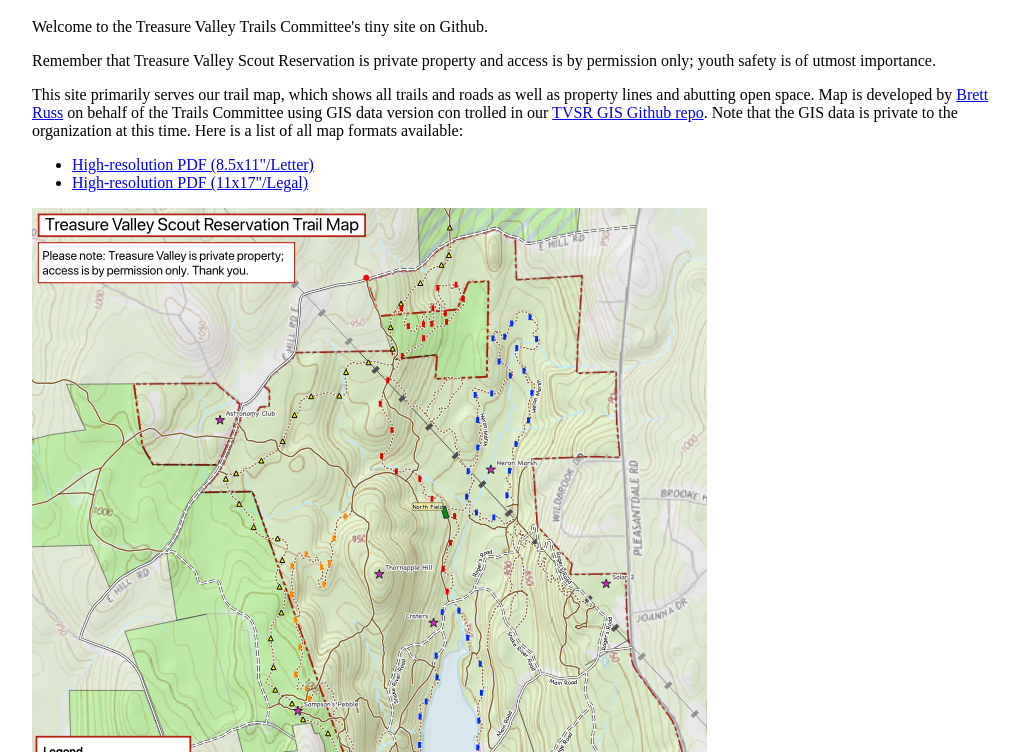
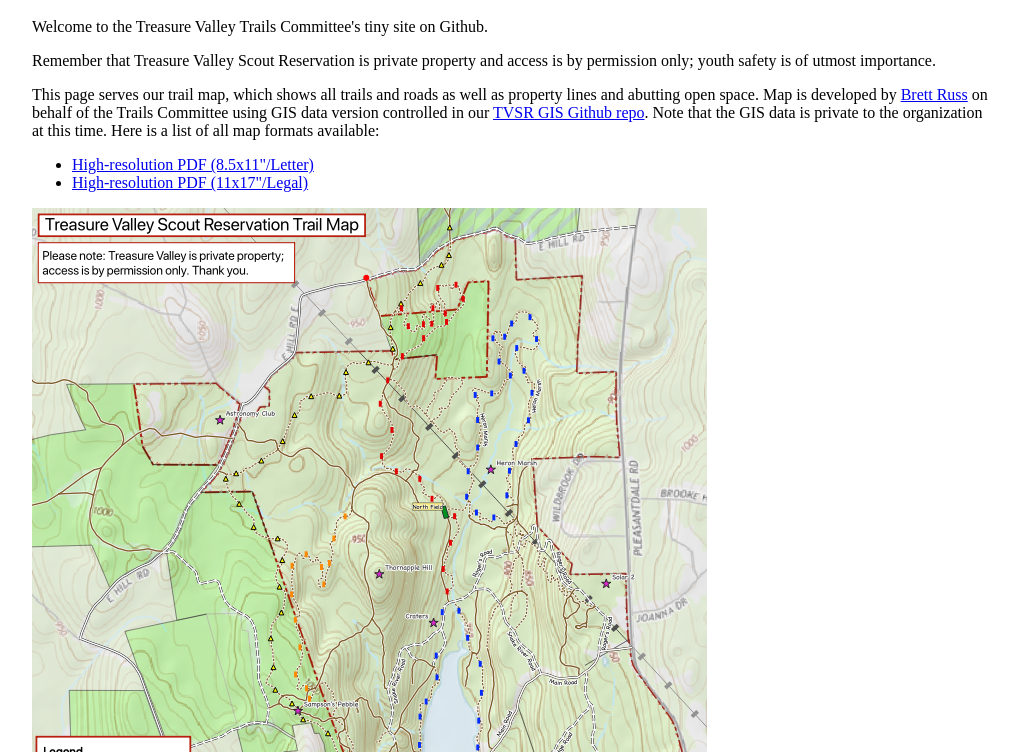
Before and after one commit to tvsr-gis/tvsr-gis.github.io, a plain HTML site: page index.html in a window 1280 px wide. Shown: the part 48-800 px from the top of the page, without its empty margins (128-1148 px from the left). Drawn offline with Linux system fonts and the light colour scheme.

Commit message:
- change email addr to tvsr.trails@sent.com - fix typo - tweak a few sentences

```diff
--- a/index.html
+++ b/index.html
@@ -16,7 +16,7 @@
     Remember that Treasure Valley Scout Reservation is private property and access is by permission only; youth safety is of utmost importance.
   </p>
   <p>
-    This site primarily serves our trail map, which shows all trails and roads as well as property lines and abutting open space. Map is developed by <a href="mailto:icycle@gmail.com">Brett Russ</a> on behalf of the Trails Committee using GIS data version con trolled in our <a href="https://github.com/tvsr-gis">TVSR GIS Github repo</a>. Note that the GIS data is private to the organization at this time. Here is a list of all map formats available:
+    This page serves our trail map, which shows all trails and roads as well as property lines and abutting open space. Map is developed by <a href="mailto:tvsr.trails@sent.com">Brett Russ</a> on behalf of the Trails Committee using GIS data version controlled in our <a href="https://github.com/tvsr-gis">TVSR GIS Github repo</a>. Note that the GIS data is private to the organization at this time. Here is a list of all map formats available:
   </p>
   <p>
     <ul>
```
